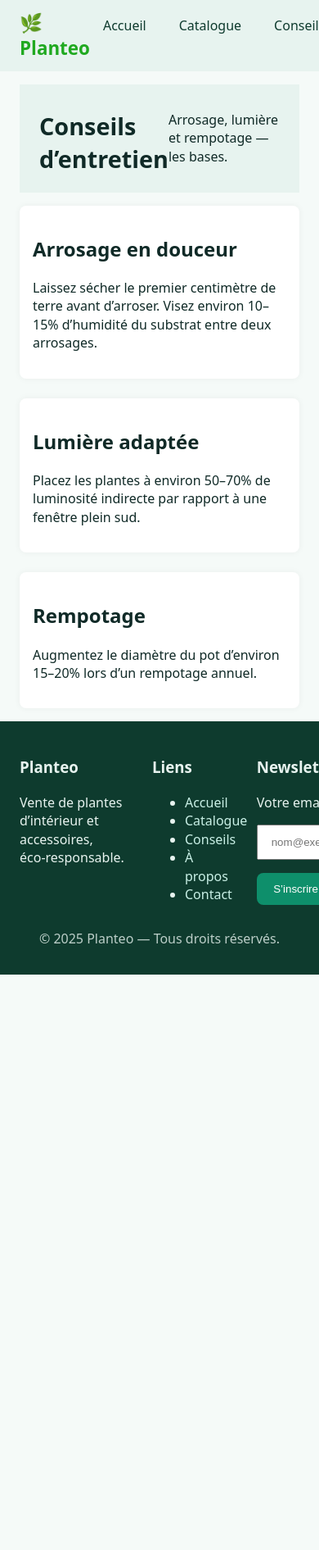
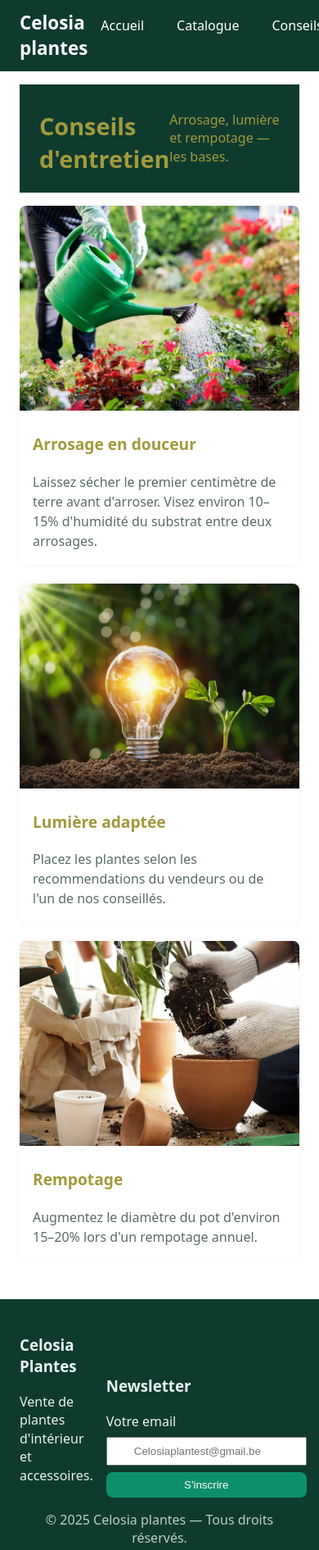
Before and after one commit to BenjaminVanderBeken/vente-plantes-site-rem-, a plain HTML site: page conseils.html in a window 390 px wide. Shown: the top 1891 px of the page at 82% size. Before the commit the page ends 1189 px from the top, so only its background shows below. Drawn offline with Linux system fonts and the light colour scheme.

Commit message:
Site Finale ProjetWeb

```diff
--- a/conseils.html
+++ b/conseils.html
@@ -4,15 +4,16 @@
 
 <meta charset="utf-8">
 <meta name="viewport" content="width=device-width, initial-scale=1">
-<title>Conseils d’entretien · Planteo</title>
+<title>Conseils d'entretien · Planteo</title>
 <link rel="stylesheet" href="css/style.css">
+<link rel="stylesheet" href="css/Responsive.css">
 
 </head>
 <body>
 
 <header>
   <div class="brand">
-    <a href="index.html" class="logo" aria-label="Retour à l'accueil">🌿 Planteo</a>
+    <a href="index.html" class="logo" aria-label="Retour à l'accueil">Celosia plantes</a>
   </div>
   <nav aria-label="Navigation principale">
     <ul class="nav-list">
@@ -27,22 +28,25 @@
 
 <main>
   <header class="page-header">
-    <h1>Conseils d’entretien</h1>
+    <h1>Conseils d'entretien</h1>
     <p>Arrosage, lumière et rempotage — les bases.</p>
   </header>
 
   <section class="tips">
-    <article>
+    <article class="card">
+      <img src="images/arrosage-1024x683.jpg" alt="Arrosage">
       <h2>Arrosage en douceur</h2>
-      <p>Laissez sécher le premier centimètre de terre avant d’arroser. Visez environ 10–15% d’humidité du substrat entre deux arrosages.</p>
+      <p>Laissez sécher le premier centimètre de terre avant d'arroser. Visez environ 10–15% d'humidité du substrat entre deux arrosages.</p>
     </article>
-    <article>
+    <article class="card">
+      <img src="images/Lumière Adaptée.jpg" alt="Type de lumière">
       <h2>Lumière adaptée</h2>
-      <p>Placez les plantes à environ 50–70% de luminosité indirecte par rapport à une fenêtre plein sud.</p>
+      <p>Placez les plantes selon les recommendations du vendeurs ou de l'un de nos conseillés.</p>
     </article>
-    <article>
+    <article class="card">
+      <img src="images/rempotage.jpg" alt="Rempotage">
       <h2>Rempotage</h2>
-      <p>Augmentez le diamètre du pot d’environ 15–20% lors d’un rempotage annuel.</p>
+      <p>Augmentez le diamètre du pot d'environ 15–20% lors d'un rempotage annuel.</p>
     </article>
   </section>
 </main>
@@ -50,29 +54,20 @@
 <footer>
   <section class="footer-grid">
     <article>
-      <h3>Planteo</h3>
-      <p>Vente de plantes d’intérieur et accessoires, éco‑responsable.</p>
+      <h3>Celosia Plantes</h3>
+      <p>Vente de plantes d'intérieur et accessoires.</p>
     </article>
     <article>
-      <h3>Liens</h3>
-      <ul>
-        <li><a href="index.html">Accueil</a></li>
-        <li><a href="catalogue.html">Catalogue</a></li>
-        <li><a href="conseils.html">Conseils</a></li>
-        <li><a href="apropos.html">À propos</a></li>
-        <li><a href="contact.html">Contact</a></li>
-      </ul>
-    </article>
     <aside>
       <h3>Newsletter</h3>
       <form action="#" method="post" class="newsletter">
         <label for="email-news">Votre email</label>
-        <input id="email-news" name="email-news" type="email" placeholder="nom@exemple.com" required>
-        <button type="submit">S’inscrire</button>
+        <input id="email-news" name="email-news" type="email" placeholder="Celosiaplantest@gmail.be" required>
+        <button type="submit">S'inscrire</button>
       </form>
     </aside>
   </section>
-  <p class="legal">© 2025 Planteo — Tous droits réservés.</p>
+  <p class="legal">© 2025 Celosia plantes — Tous droits réservés.</p>
 </footer>
 
 </body>
--- /dev/null
+++ b/css/Responsive.css
@@ -0,0 +1,21 @@
+/* Responsive Media queries */
+/* Mobile < 768px */
+@media (max-width: 768px) {
+  .nav-list { gap: 0.5rem; }
+  .hero { grid-template-columns: 100%; gap: 1.5rem; }
+  .features { grid-template-columns: 100%; gap: 1.5rem; }
+  .grid-products { grid-template-columns: 100%; }
+  .tips { grid-template-columns: 100%; }
+  .about-section { flex-direction: column; }
+  .contact-section { grid-template-columns: 100%; }
+  footer .newsletter { grid-template-columns: 100%; }
+}
+
+/* Tablette 768px–1024px */
+@media (min-width: 768px) and (max-width: 1024px) {
+  .hero { grid-template-columns: 58% 38%; }
+  .features { grid-template-columns: repeat(2, 1fr); }
+  .grid-products { grid-template-columns: repeat(2, 1fr); }
+  .tips { grid-template-columns: repeat(2, 1fr); }
+  .contact-section { grid-template-columns: 58% 38%; }
+}
--- a/css/style.css
+++ b/css/style.css
@@ -13,31 +13,32 @@
 
 * { box-sizing: border-box; }
 
-html { font-size: 100%; } /* base à 100% pour respecter la consigne */
+html { font-size: 100%; }
 body {
   margin: 0;
   font-family: system-ui, -apple-system, Segoe UI, Roboto, Arial, sans-serif;
   line-height: 1.4;
-  color: #102A27;
-  background: #F5FAF8;
+  color: #a19a3c;
+
 }
 
-/* ========== Layout global en rem ========== */
+/*Définit la largeur à 100% pour header, main, footer */
 header, main, footer { width: 100%; }
 main { padding: var(--space-m) 1.5rem; }
 
-/* Header (Flexbox) */
+/*En-tête et navigation(Flexbox) */
 header {
   display: flex;
   align-items: center;
   justify-content: space-between;
   padding: var(--space-s) 1.5rem;
-  background: #E7F3EF;
+  background: #0E3B2E;
   position: sticky;
   top: 0;
   z-index: 100;
 }
-.logo { font-weight: 700; text-decoration: none; color: #20a920; font-size: 1.4rem; }
+.logo { font-weight: 700; text-decoration: none; color: #ffffff; font-size: 1.4rem; }
+/*Liste de navigation en Flexbox horizontal avec espacement*/
 .nav-list {
   list-style: none;
   display: flex;
@@ -45,12 +46,13 @@ header {
   margin: 0;
   padding: 0;
 }
-.nav-link { text-decoration: none; color: #0E3B2E; padding: 0.5rem 1rem; border-radius: var(--radius); }
-.nav-link:hover, .nav-link:focus { background: #d9ece6; outline: none; }
+/*Liens de navigation avec hover(survol) et bouton principal*/
+.nav-link { text-decoration: none; color: #ffffff; padding: 0.5rem 1rem; border-radius: var(--radius); }
+.nav-link:hover, .nav-link:focus { background: #b9d5cc; outline: none; }
 .nav-link.btn { background: #0E8F6B; color: #fff; }
 .nav-link.btn:hover { filter: brightness(110%); }
 
-/* Hero (Grid) */
+/*Grid à 2 colonnes (55% et 40%) pour texte + image */
 .hero {
   display: grid;
   grid-template-columns: 55% 40%;
@@ -61,7 +63,7 @@ header {
 .hero-content h1 { font-size: 2.2rem; margin: 0 0 var(--space-s); }
 .hero-content p { font-size: 1.1rem; margin-bottom: var(--space-m); }
 .hero-visual img { width: 100%; height: auto; border-radius: var(--radius); }
-
+/*Styles génériques pour tous les boutons (padding, couleurs, bordures arrondies)*/
 .btn, button {
   display: inline-block;
   padding: 0.75rem 1.5rem;
@@ -72,8 +74,11 @@ header {
   text-decoration: none;
   cursor: pointer;
 }
+.btn:hover, button:hover {
+  filter: brightness(110%);
+}
 
-/* Features (Grid) */
+/*Grid de 3 colonnes égale*/
 .features {
   display: grid;
   grid-template-columns: repeat(3, 1fr);
@@ -82,11 +87,17 @@ header {
 .feature { background: #fff; padding: var(--space-m); border-radius: var(--radius); box-shadow: 0 0 0.5rem rgba(0,0,0,0.05); }
 .feature h2 { margin-top: 0; font-size: 1.3rem; }
 
-/* Page header */
+/* en-tête de page*/
 .page-header { margin-bottom: var(--space-m); }
 .page-header h1 { font-size: 1.8rem; margin-bottom: 0.5rem; }
 
 /* Catalogue Grid (CSS Grid) */
+.grid-products {
+  display: grid;
+  grid-template-columns: repeat(4, 1fr);
+  gap: 1.5rem;
+}
+
 .filters-form {
   display: flex;
   flex-wrap: wrap;
@@ -98,10 +109,41 @@ header {
 .filters-form input, .filters-form select { padding: 0.5rem 0.75rem; border-radius: var(--radius); border: 1px solid #b9d5cc; background: #fff; }
 .filters-form button { padding: 0.5rem 1rem; }
 
-.grid-products {
+/* Conseils - Grid 3 colonnes */
+.tips {
   display: grid;
-  grid-template-columns: repeat(4, 1fr);
+  grid-template-columns: repeat(3, 1fr);
   gap: 1.5rem;
+  margin-bottom: var(--space-xl);
+}
+
+.tips .card {
+  background: #fff;
+  padding: 0;
+  border-radius: var(--radius);
+  box-shadow: 0 0 0.5rem rgba(0,0,0,0.05);
+  display: flex;
+  flex-direction: column;
+  overflow: hidden;
+}
+
+.tips .card img {
+  width: 100%;
+  height: 250px;
+  object-fit: cover;
+  border-radius: 0;
+}
+
+.tips .card h2 {
+  font-size: 1.2rem;
+  margin: var(--space-m) var(--space-m) var(--space-xs);
+}
+
+.tips .card p {
+  margin: 0;
+  padding: 0 var(--space-m) var(--space-m);
+  color: #5a6c68;
+  line-height: 1.5;
 }
 .card {
   background: #fff;
@@ -111,6 +153,19 @@ header {
   display: flex;
   flex-direction: column;
   gap: 0.75rem;
+}
+.grid-products .card img {
+  width: 100%;
+  height: 200px;
+  object-fit: cover;
+  border-radius: var(--radius);
+}
+.grid-products .card {
+  display: flex;
+  flex-direction: column;
+}
+.grid-products .card .btn {
+  margin-top: auto;
 }
 .card img { width: 100%; height: auto; border-radius: var(--radius); }
 .card h2 { font-size: 1.2rem; margin: 0; }
@@ -137,12 +192,13 @@ header {
   box-shadow: 0 0 0.5rem rgba(0,0,0,0.05);
 }
 
-/* Contact (Grid + Form) */
+/* Contact (Grid + Form) Grid 60%/36% pour formulaire et encart*/
 .contact-section {
   display: grid;
   grid-template-columns: 60% 36%;
   gap: 2rem;
 }
+/*Styles du formulaire (inputs, selects, textarea)*/
 .contact-form {
   background: #fff;
   padding: var(--space-m);
@@ -163,54 +219,35 @@ header {
   border-radius: var(--radius);
   border: 1px solid #b9d5cc;
   background: #fff;
+  /*Disposition des radios, checkboxes et image*/
 }
 .radios { display: flex; gap: 2rem; align-items: center; margin: 1rem 0; }
 .checkboxes { margin-top: 1rem; }
 .contact-aside img { width: 100%; height: auto; border-radius: var(--radius); }
 
-/* Footer */
+/* Pied de page*/
 footer {
   padding: var(--space-l) 1.5rem var(--space-m);
   background: #0E3B2E;
   color: #E7F3EF;
 }
+/*Grid de 2 colonnes pour footer*/
 .footer-grid {
   display: grid;
-  grid-template-columns: 38% 28% 28%;
-  gap: 2rem;
+  grid-template-columns: 1fr auto;
+  gap: 1rem;
+  align-items: end;
 }
-footer a { color: #C9F0E6; text-decoration: none; }
-footer a:hover { text-decoration: underline; }
+footer a { color: #fff; text-decoration: none; }
+footer a:hover
+{ text-decoration: underline; }
 footer .newsletter {
   display: grid;
-  grid-template-columns: 60% 38%;
-  gap: 1rem;
+  grid-template-columns: 1fr auto;
+  gap: 0.5rem;
 }
 footer .newsletter input, footer .newsletter button {
-  padding: 0.75rem 1rem;
+  padding: 0.5rem 2rem;
 }
-.legal { text-align: center; margin-top: var(--space-m); opacity: .8; }
-
-/* ========== Responsive (Media queries) ========== */
-/* Mobile < 768px */
-@media (max-width: 768px) {
-  .nav-list { gap: 0.5rem; }
-  .hero { grid-template-columns: 100%; gap: 1.5rem; }
-  .features { grid-template-columns: 100%; gap: 1.5rem; }
-  .grid-products { grid-template-columns: 100%; }
-  .tips { grid-template-columns: 100%; }
-  .about-section { flex-direction: column; }
-  .contact-section { grid-template-columns: 100%; }
-  footer .newsletter { grid-template-columns: 100%; }
-}
-
-/* Tablette 768px–1024px */
-@media (min-width: 768px) and (max-width: 1024px) {
-  .hero { grid-template-columns: 58% 38%; }
-  .features { grid-template-columns: repeat(2, 1fr); }
-  .grid-products { grid-template-columns: repeat(2, 1fr); }
-  .tips { grid-template-columns: repeat(2, 1fr); }
-  .contact-section { grid-template-columns: 58% 38%; }
-}
-
-/* Desktop > 1024px : déjà couvert par les valeurs par défaut */
+.legal { text-align: center; margin-top: var(--space-m); opacity: .8;
+ }
```
Also changed, not shown: apropos.html (+12 -20 lines), catalogue.html (+53 -29 lines), contact.html (+13 -22 lines), index.html (+10 -18 lines), images/Calathea-serre-Horizon--1024x630.jpg (added), images/Chat-Contact.jpg (added), images/Chat-aigrie.jpg (added), images/Ficus Elastica 2.webp (added), images/Lumière 1024x683.jpg (added), images/Lumière Adaptée.jpg (added), images/arrosage-1024x683.jpg (added), images/rempotage.jpg (added).
